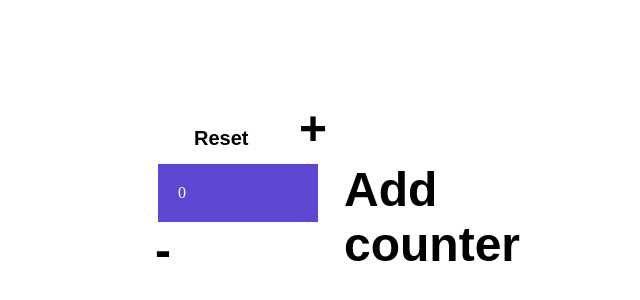
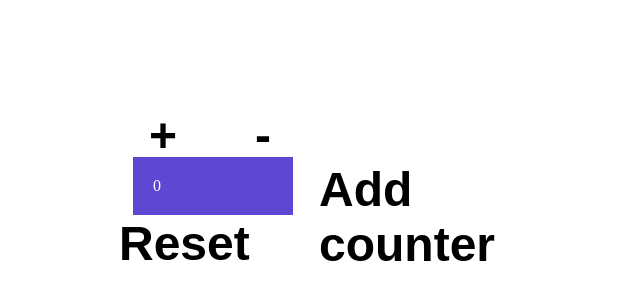
Before and after one commit to tristanwermelinger/react_counter_v2, a React (Vite) app: page / in a window 1280 px wide. Shown: the part 222-522 px from the top of the page, without its empty margins (385-1025 px from the left). Built offline with nearby package versions, Linux system fonts and the light colour scheme; the HTML template or start-up script is replaced by a standard one.

Commit message:
+ et - et reset

```diff
--- a/src/App.css
+++ b/src/App.css
@@ -14,7 +14,7 @@ p {
 }
 
 button {
-  width: 50px;
+  width: 100px;
   height: 50px;
   font-weight: bold;
   border: 0 solid black;
--- a/src/App.jsx
+++ b/src/App.jsx
@@ -14,11 +14,9 @@ const App = () => {
 
   return (
     <>
-      {counter.map((elem) => {
+      {counter.map((elem, index) => {
         return (
-          <span key={elem}>
-            <Counter counter={counter} setCounter={setCounter} />
-          </span>
+          <Counter key={index} counter={counter} setCounter={setCounter} />
         );
       })}
 
--- a/src/assets/components/Counter.jsx
+++ b/src/assets/components/Counter.jsx
@@ -2,30 +2,35 @@ const Counter = (props) => {
   //console.log(props);
   return (
     <div>
-      <button className="size" onClick={() => {}}>
-        Reset
-      </button>
-
       <button
         onClick={() => {
-          // props.setCounter(props.counter + 1);
+          const newCounter = [...props.counter];
+          newCounter[0] = newCounter[0] + 1;
+          props.setCounter(newCounter);
         }}
       >
         +
       </button>
-
-      <p>{props.counter}</p>
-
-      <button>-</button>
-
-      {/* <button
-        className="size"
+      <button
         onClick={() => {
-          props.setAddCounter();
+          const newCounter = [...props.counter];
+          newCounter[0] = newCounter[0] - 1;
+          props.setCounter(newCounter);
         }}
       >
-        AddCounter
-      </button> */}
+        -
+      </button>
+
+      <p>{props.counter[0]}</p>
+      <button
+        onClick={() => {
+          const newCounter = [...props.counter];
+          newCounter[0] = newCounter[0] * 0;
+          props.setCounter(newCounter);
+        }}
+      >
+        Reset
+      </button>
     </div>
   );
 };
```
